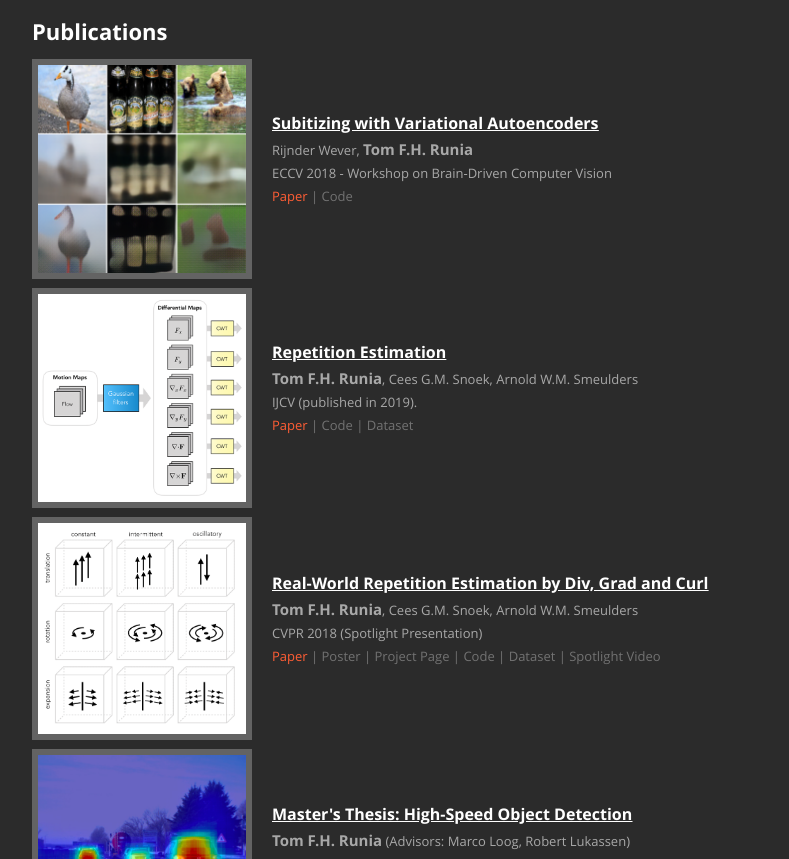
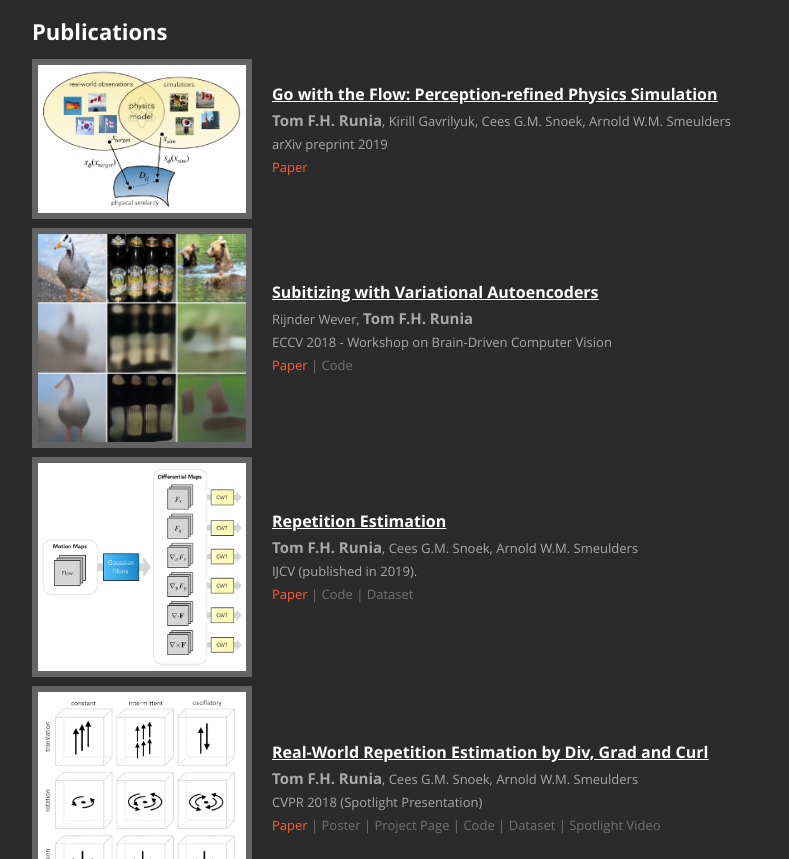
Before and after one commit to tomrunia/tomrunia.github.io, a plain HTML site: page index.html in a window 1280 px wide. Shown: the part 1462-2321 px from the top of the page, without its empty margins (373-1162 px from the left). Drawn offline with nearby package versions, Linux system fonts and the light colour scheme.

Commit message:
arXiv paper update

```diff
--- a/index.html
+++ b/index.html
@@ -189,6 +189,21 @@
 
             <table id="publications">
 
+               <!-- arXiv 2019 -->
+               <tr>
+                <td class="paper-thumbnail"><a href="https://arxiv.org/abs/1910.07861" title="Go with the Flow: Perception-refined Physics Simulation
+"><img src="images/paper-thumbnails/arxiv2019_physics_simulations.png" alt="arXiv - Go with the Flow: Perception-refined Physics Simulation"/></a></td>
+                <td class="description">
+                  <h4><a href="https://arxiv.org/abs/1910.07861" title="Go with the Flow: Perception-refined Physics Simulation">Go with the Flow: Perception-refined Physics Simulation</a></h4>
+                  <p>
+                     <span class="authors"><strong>Tom F.H. Runia</strong>, Kirill Gavrilyuk, Cees G.M. Snoek, Arnold W.M. Smeulders</span> <br/>
+                     <span class="venue">arXiv preprint 2019</span> <br/>
+                     <span class="links"><a href="https://arxiv.org/abs/1910.07861" title="Go with the Flow: Perception-refined Physics Simulation
+" class="paper-link">Paper</a></span>
+                  </p>
+                </td>
+               </tr>
+
               <!-- ECCV Workshop 2018 -->
                <tr>
                 <td class="paper-thumbnail"><a href="assets/wever_runia_ECCV-W2018_subitizing.pdf" title="Subitizing with Variational Autoencoders"><img src="images/paper-thumbnails/eccvw2018_subitizing_preview.png" alt="ECCV-W - Subitizing with Variational Autoencoders"/></a></td>
```
Also changed, not shown: images/paper-thumbnails/arxiv2019_physics_simulations.png (added).
